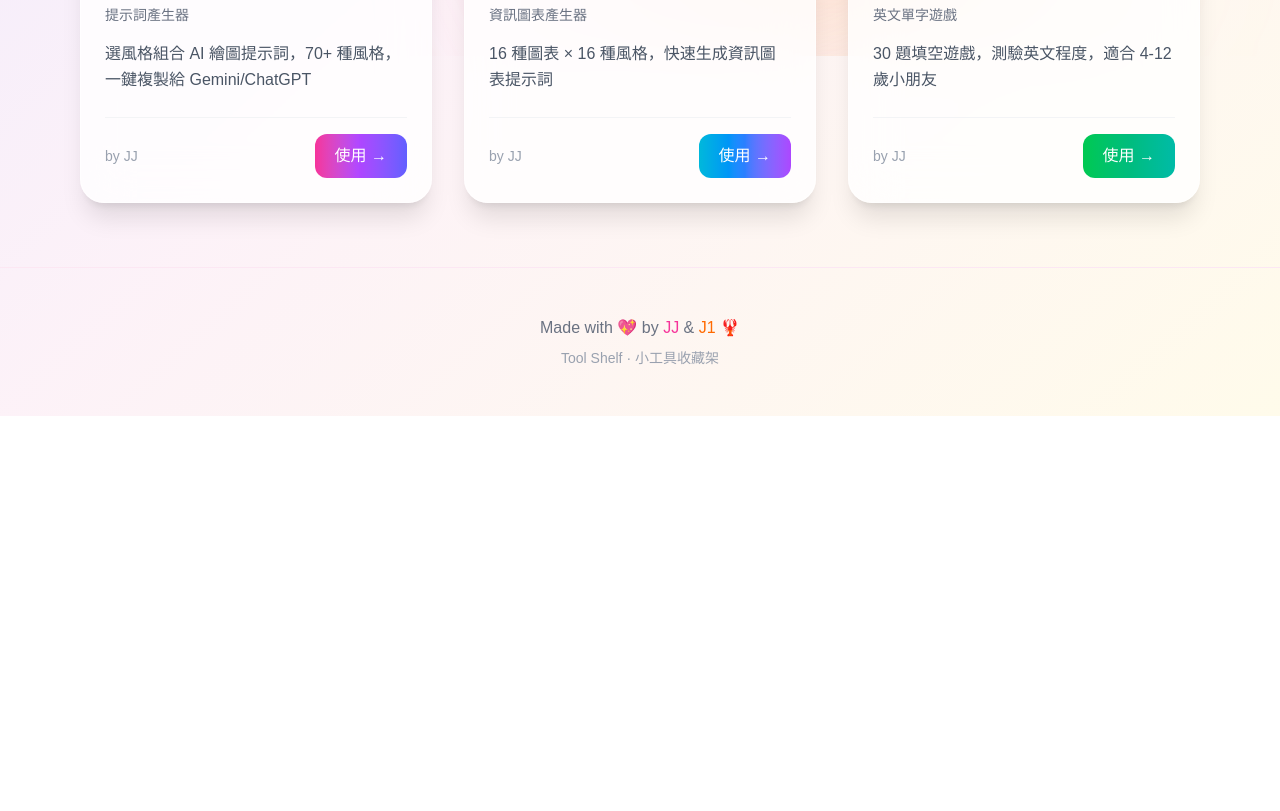
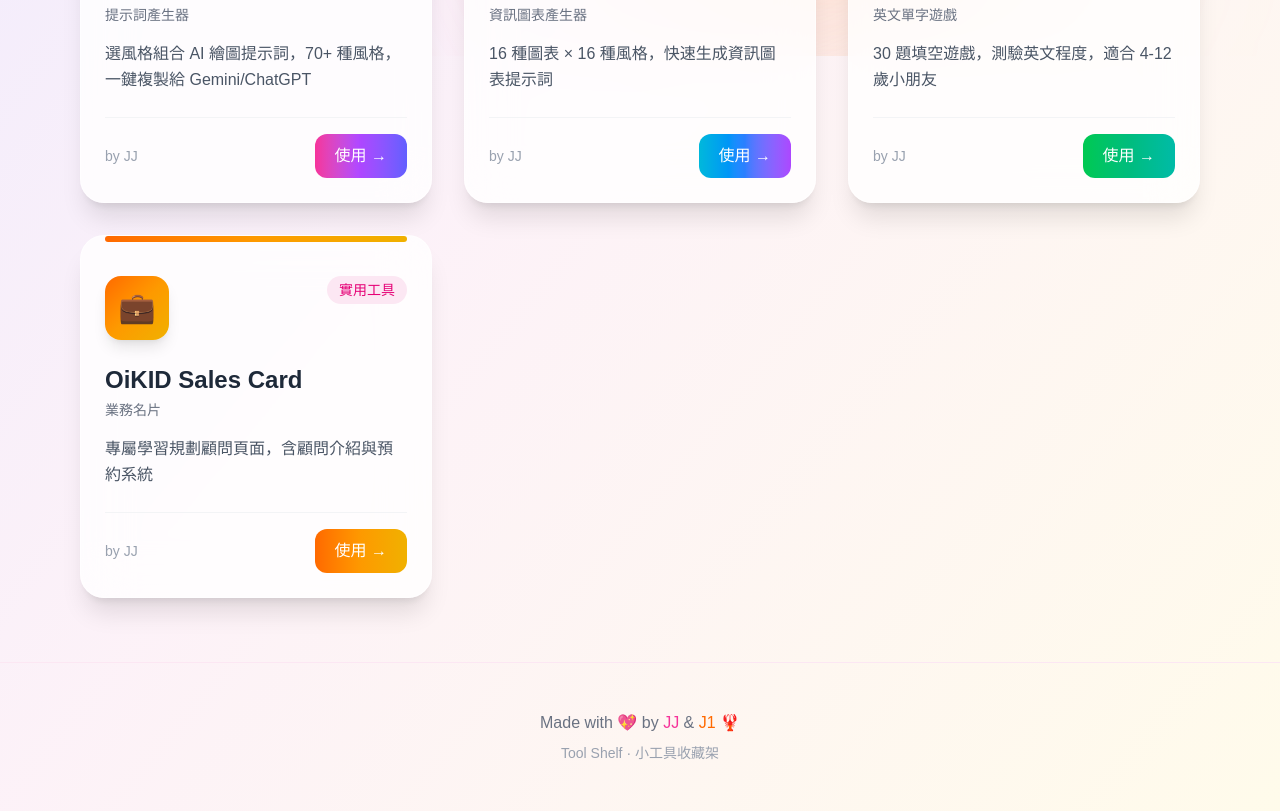
Before and after one commit to hchiachi6753-coder/tool-shelf, a Next.js app: page / in a window 1280 px wide. Shown: the part 744-1555 px from the top of the page. Before the commit the page ends 1160 px from the top, so only its background shows below. Built offline with nearby package versions, Linux system fonts and the light colour scheme.

Commit message:
Add OiKID Sales Card to tool shelf

```diff
--- a/src/app/page.tsx
+++ b/src/app/page.tsx
@@ -42,6 +42,19 @@ const tools = [
     url: 'https://vocab-game-indol.vercel.app',
     author: 'JJ',
     date: '2026-02-09',
+  },
+  {
+    id: 'oikid-sales-card',
+    name: 'OiKID Sales Card',
+    nameZh: '業務名片',
+    description: '專屬學習規劃顧問頁面，含顧問介紹與預約系統',
+    icon: '💼',
+    gradient: 'from-orange-500 via-amber-500 to-yellow-500',
+    bgGlow: 'bg-orange-500/20',
+    category: '實用工具',
+    url: 'https://oikid-sales-card.vercel.app',
+    author: 'JJ',
+    date: '2026-02-15',
   },
 ];
 
```
